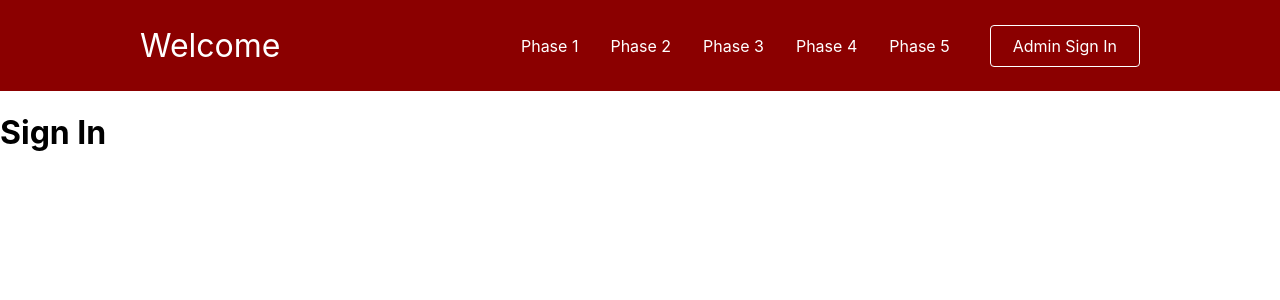
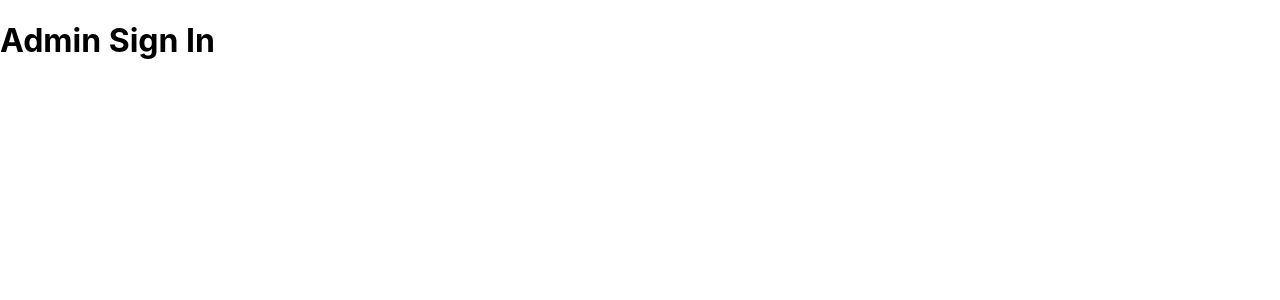
Before and after one commit to fizharoon/Globidea_Capstone, a React (Create React App) app in the folder Globidea/frontend/: page /adminsignin in a window 1280 px wide. Shown: the top 300 px of the page. Built offline with nearby package versions, Linux system fonts and the light colour scheme.

Commit message:
Admin sign in page without nav bar

```diff
--- a/Globidea/frontend/src/App.js
+++ b/Globidea/frontend/src/App.js
@@ -10,12 +10,29 @@ import Phase_3 from './Pages/phase3';
 import Phase_4 from './Pages/phase4';
 import Phase_5 from './Pages/phase5';
 import AdminSignIn from './Pages/adminsignin';
+import WithoutNav from './Components/WithoutNav';
+import WithNav from './Components/WithNav';
 // import Curator_Page from './Pages/adminsignin'
 
 function App() {
   return (
     <BrowserRouter>
-      <Navbar />
+      <Routes>
+        <Route element={<WithoutNav />}>
+          <Route path="/adminsignin" element={<AdminSignIn />} />
+        </Route>
+        <Route element={<WithNav />}>
+          <Route path="/" element={<Welcome />} />
+          <Route path="/" element={<Welcome />} />
+          <Route path="/phase1" element={<Phase_1 />} />
+          <Route path="/phase2" element={<Phase_2 />} />
+          <Route path="/phase3" element={<Phase_3 />} />
+          <Route path="/phase4" element={<Phase_4 />} />
+          <Route path="/phase5" element={<Phase_5 />} />
+        </Route>
+      </Routes>
+
+      {/* <Navbar/>
       <Routes>
         <Route path="/" element={<Welcome />} />
         <Route path="/phase1" element={<Phase_1 />} />
@@ -23,8 +40,11 @@ function App() {
         <Route path="/phase3" element={<Phase_3 />} />
         <Route path="/phase4" element={<Phase_4 />} />
         <Route path="/phase5" element={<Phase_5 />} />
+
+      </Routes>
+      <Routes>
         <Route path="/adminsignin" element={<AdminSignIn />} />
-      </Routes>
+      </Routes> */}
     </BrowserRouter>
   );
 }
--- a/Globidea/frontend/src/Components/Navbar/index.js
+++ b/Globidea/frontend/src/Components/Navbar/index.js
@@ -54,7 +54,7 @@ const Navbar = () => {
 
 
                 <NavBtn>
-                    <NavBtnLink to="/signin">Admin Sign In</NavBtnLink>
+                    <NavBtnLink to="/adminsignin">Admin Sign In</NavBtnLink>
                 </NavBtn>
             </NavMenu>
            </Nav>
--- /dev/null
+++ b/Globidea/frontend/src/Components/WithNav.js
@@ -0,0 +1,12 @@
+import React from 'react';
+import NavBar from './Navbar';
+import { Outlet } from 'react-router';
+
+export default () => {
+  return (
+    <>
+      <NavBar />
+      <Outlet />
+    </>
+  );
+};
--- /dev/null
+++ b/Globidea/frontend/src/Components/WithoutNav.js
@@ -0,0 +1,4 @@
+import React from 'react';
+import { Outlet } from 'react-router';
+
+export default () => <Outlet />
--- a/Globidea/frontend/src/Pages/adminsignin.js
+++ b/Globidea/frontend/src/Pages/adminsignin.js
@@ -1,7 +1,7 @@
 const SignIn = () => {
     return (
       <div>
-        <h1>Sign In</h1>
+        <h1>Admin Sign In</h1>
 
 
       </div>
--- a/Globidea/frontend/src/Pages/index.js
+++ b/Globidea/frontend/src/Pages/index.js
@@ -1,6 +1,13 @@
+import { Link } from "react-router-dom";
+
 const Home = () => {
     return (
+      <div>
       <h1>Welcome to our website!</h1>
+      <button>
+      <Link to="/adminsignin">Admin signin</Link>
+      </button>
+      </div>
     );
   };
 
```
